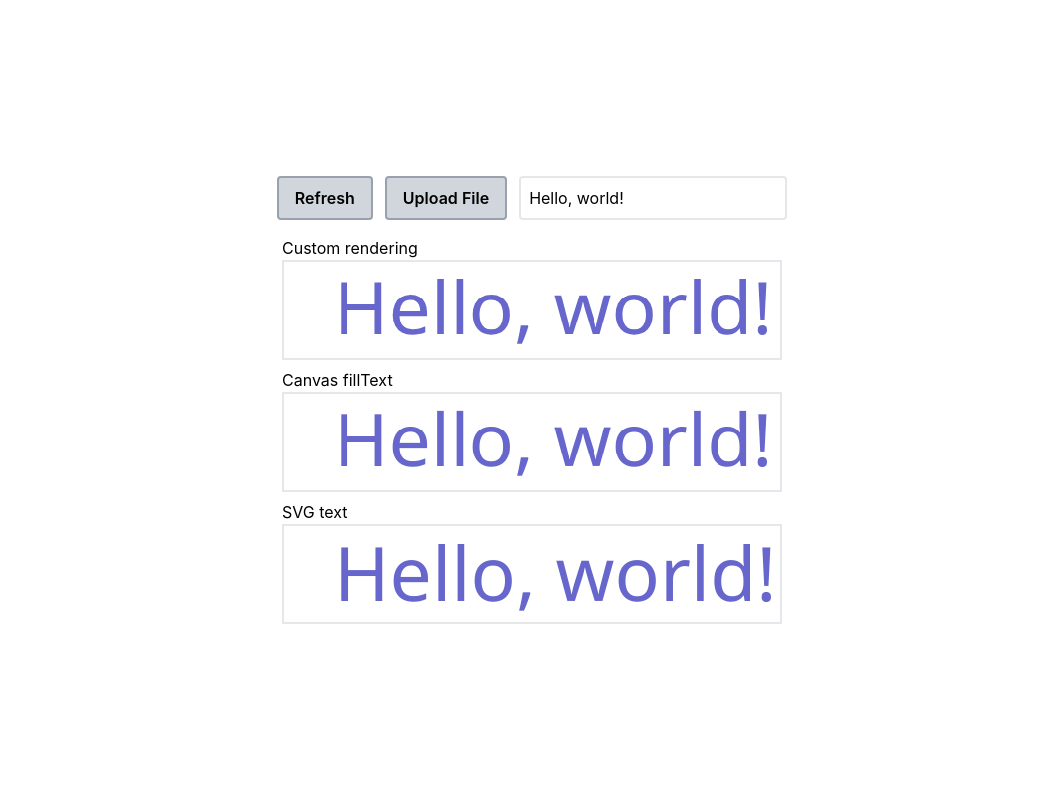
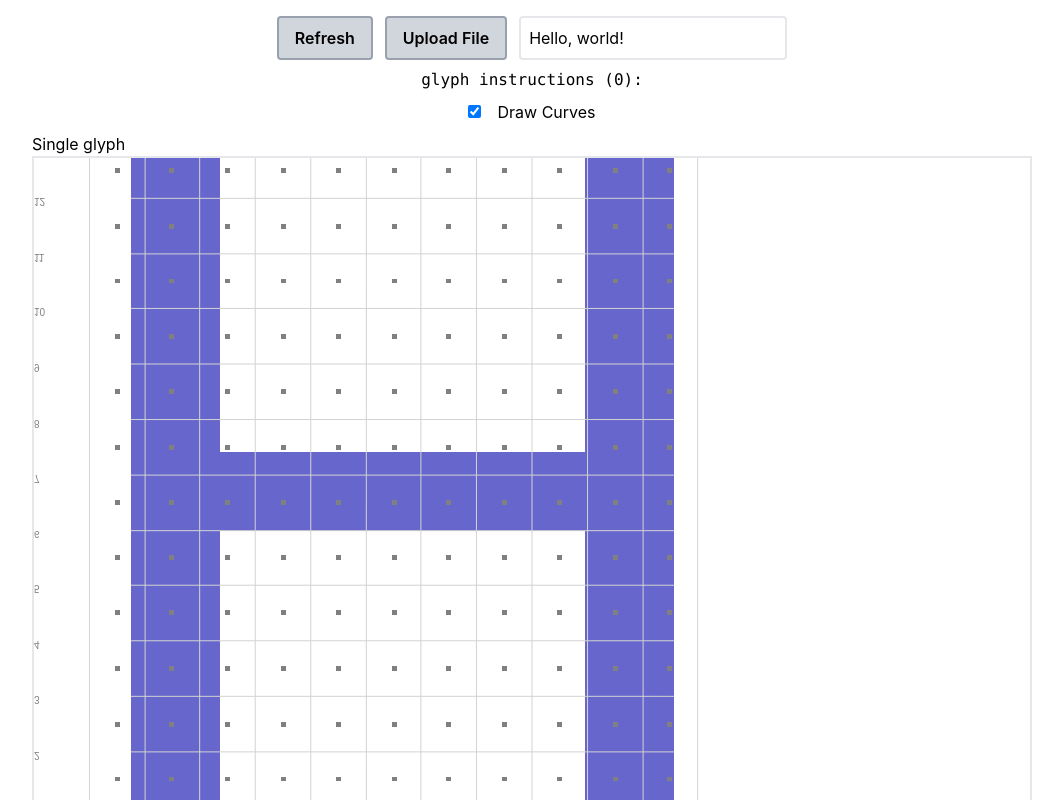
Before and after one commit to anoop901/playing-with-fonts, a React (Vite) app: page / in a window 1280 px wide. Shown: the top 800 px of the page, without its empty margins (108-1171 px from the left). Built offline with nearby package versions, Linux system fonts and the light colour scheme.

Commit message:
draw single glyph with pixel grid

```diff
--- a/src/App.tsx
+++ b/src/App.tsx
@@ -21,9 +21,11 @@ import defaultFontUrl from "./assets/NotoSans-Regular.ttf";
 function App() {
   const canvasRef = useRef<HTMLCanvasElement>(null);
   const canvas2Ref = useRef<HTMLCanvasElement>(null);
+  const canvas3Ref = useRef<HTMLCanvasElement>(null);
   const fileInputRef = useRef<HTMLInputElement>(null);
   const [selectedFile, setSelectedFile] = useState<string | null>(null);
   const [fileData, setFileData] = useState<Uint8Array | null>(null);
+  const [drawCurves, setDrawCurves] = useState<boolean>(true);
 
   useEffect(() => {
     fetch(defaultFontUrl)
@@ -47,6 +49,12 @@ function App() {
   }, [fileData]);
   const [text, setText] = useState<string>("Hello, world!");
 
+  const firstGlyph = useMemo(() => {
+    const charCode = text.charCodeAt(0) || 0;
+    const glyphIndex = fontData?.lookupGlyphIndex(charCode) ?? 0;
+    return fontData?.glyphs[glyphIndex];
+  }, [fontData, text]);
+
   function clear(ctx: CanvasRenderingContext2D) {
     const dpr = window.devicePixelRatio || 1;
     ctx.canvas.width = CANVAS_WIDTH_PX * dpr;
@@ -56,7 +64,8 @@ function App() {
     ctx.clearRect(0, 0, CANVAS_WIDTH_PX, CANVAS_HEIGHT_PX);
   }
 
-  const drawGlyph = (ctx: CanvasRenderingContext2D, glyph: GlyphData) => {
+  const drawGlyph = useCallback(
+    (ctx: CanvasRenderingContext2D, glyph: GlyphData) => {
       // Draw bounding box
       ctx.fillStyle = BBOX_FILL_COLOR;
       ctx.fillRect(
@@ -72,12 +81,16 @@ function App() {
       let startPointIndex = 0;
       const impliedOnCurvePoints = [];
       for (const contour of glyph.contours) {
-      const pointsInContour = glyph.points.slice(startPointIndex, contour + 1);
+        const pointsInContour = glyph.points.slice(
+          startPointIndex,
+          contour + 1,
+        );
         ctx.moveTo(pointsInContour[0].vec.x, pointsInContour[0].vec.y);
 
         for (let i = 1; i < pointsInContour.length; i++) {
           const lastPt = pointsInContour[i - 1];
           const pt = pointsInContour[i];
+          if (drawCurves) {
             if (!lastPt.onCurve && !pt.onCurve) {
               const midpoint = lastPt.vec.lerp(pt.vec, 0.5);
               impliedOnCurvePoints.push(midpoint);
@@ -88,8 +101,16 @@ function App() {
                 midpoint.y,
               );
             } else if (!lastPt.onCurve && pt.onCurve) {
-          ctx.quadraticCurveTo(lastPt.vec.x, lastPt.vec.y, pt.vec.x, pt.vec.y);
+              ctx.quadraticCurveTo(
+                lastPt.vec.x,
+                lastPt.vec.y,
+                pt.vec.x,
+                pt.vec.y,
+              );
             } else if (lastPt.onCurve && pt.onCurve) {
+              ctx.lineTo(pt.vec.x, pt.vec.y);
+            }
+          } else {
             ctx.lineTo(pt.vec.x, pt.vec.y);
           }
         }
@@ -139,7 +160,9 @@ function App() {
           ctx.stroke();
         }
       }
-  };
+    },
+    [drawCurves],
+  );
 
   const drawFromFontFile = useCallback(() => {
     const ctx = canvasRef.current?.getContext("2d");
@@ -163,7 +186,66 @@ function App() {
       }
       ctx.translate(glyph?.hMetrics.advanceWidth ?? 0, 0);
     }
-  }, [fontData, text]);
+  }, [drawGlyph, fontData, text]);
+
+  const drawSingleGlyph = useCallback(() => {
+    const ctx = canvas3Ref.current?.getContext("2d");
+    if (!ctx) return;
+    if (!fontData) return;
+
+    ctx.canvas.width = fontData.unitsPerEm;
+    ctx.canvas.height = fontData.unitsPerEm;
+    ctx.resetTransform();
+    ctx.clearRect(0, 0, CANVAS_WIDTH_PX, CANVAS_HEIGHT_PX);
+
+    ctx.translate(0, fontData.unitsPerEm + fontData.descender);
+    ctx.scale(1, -1);
+    // ctx.scale(0.8, 0.8);
+
+    const glyph = firstGlyph;
+    if (!glyph) return;
+    drawGlyph(ctx, glyph);
+
+    ctx.strokeStyle = "lightgray";
+    ctx.fillStyle = "gray";
+    ctx.lineWidth = 1;
+
+    const xwMin = Math.floor((glyph.xMin * FONT_SIZE) / fontData.unitsPerEm);
+    const xwMax = Math.ceil((glyph.xMax * FONT_SIZE) / fontData.unitsPerEm);
+    const ywMin = Math.floor((glyph.yMin * FONT_SIZE) / fontData.unitsPerEm);
+    const ywMax = Math.ceil((glyph.yMax * FONT_SIZE) / fontData.unitsPerEm);
+    for (let yw = ywMin; yw <= ywMax; yw++) {
+      const gy = (yw * fontData.unitsPerEm) / FONT_SIZE;
+      ctx.beginPath();
+      ctx.moveTo(glyph.xMin, gy);
+      ctx.lineTo(glyph.xMax, gy);
+      ctx.stroke();
+      ctx.fillText(yw.toString(), 0, gy);
+    }
+    for (let xw = xwMin; xw <= xwMax; xw++) {
+      ctx.beginPath();
+      const gx = (xw * fontData.unitsPerEm) / FONT_SIZE;
+      ctx.moveTo(gx, glyph.yMin);
+      ctx.lineTo(gx, glyph.yMax);
+      ctx.stroke();
+      ctx.fillText(xw.toString(), gx, 0);
+    }
+    for (let yw = ywMin; yw < ywMax; yw++) {
+      //   int yg = ((y_orig_world - yw) * 2 - 1) * ttf_head_table->units_per_em /
+      //            (font_size * 2);
+      const yg = Math.floor(
+        ((yw * 2 + 1) * fontData.unitsPerEm) / (FONT_SIZE * 2),
+      );
+      for (let xw = xwMin; xw < xwMax; xw++) {
+        //   int xg = ((xw - x_orig_world) * 2 + 1) * ttf_head_table->units_per_em /
+        //            (font_size * 2);
+        const xg = Math.floor(
+          ((xw * 2 + 1) * fontData.unitsPerEm) / (FONT_SIZE * 2),
+        );
+        ctx.fillRect(xg - 2, yg - 2, 5, 5);
+      }
+    }
+  }, [drawGlyph, firstGlyph, fontData]);
 
   const drawDirectlyToCanvas = useCallback(async () => {
     const ctx = canvas2Ref.current?.getContext("2d");
@@ -173,7 +255,10 @@ function App() {
     if (fontData == null || fileData == null) return;
 
     // 1. Create a FontFace from the raw binary
-    const fontFace = new FontFace("MyUploadedFont", fileData.buffer as ArrayBuffer);
+    const fontFace = new FontFace(
+      "MyUploadedFont",
+      fileData.buffer as ArrayBuffer,
+    );
 
     // 2. Load it (parses the font and makes it ready to use)
     await fontFace.load();
@@ -195,7 +280,8 @@ function App() {
   const draw = useCallback(() => {
     drawFromFontFile();
     drawDirectlyToCanvas();
-  }, [drawDirectlyToCanvas, drawFromFontFile]);
+    drawSingleGlyph();
+  }, [drawDirectlyToCanvas, drawFromFontFile, drawSingleGlyph]);
 
   useEffect(() => {
     draw();
@@ -248,9 +334,35 @@ function App() {
           {fontError}
         </div>
       )}
-      {fontData && <div className="font-mono"></div>}
+      {fontData && (
+        <div className="font-mono">
+          <div>
+            glyph instructions ({firstGlyph?.instructions?.length}):{" "}
+            {firstGlyph?.instructions}
+          </div>
+        </div>
+      )}
+      <div className="flex gap-4 items-baseline">
+        <input
+          name="draw-curves"
+          type="checkbox"
+          checked={drawCurves}
+          onChange={(e) => {
+            setDrawCurves(e.currentTarget.checked);
+          }}
+        />
+        <label>Draw Curves</label>
+      </div>
       <div className="flex flex-col items-start">
-        <div>Custom rendering</div>
+        <div>Single glyph</div>
+        <canvas
+          ref={canvas3Ref}
+          style={{ width: fontData?.unitsPerEm, height: fontData?.unitsPerEm }}
+          className="border-2 border-gray-200 [image-rendering:pixelated]"
+        />
+      </div>
+      <div className="flex flex-col items-start">
+        <div>Canvas path rendering</div>
         <canvas
           ref={canvasRef}
           style={{ width: CANVAS_WIDTH_PX, height: CANVAS_HEIGHT_PX }}
--- a/src/constants.ts
+++ b/src/constants.ts
@@ -19,4 +19,4 @@ export const CONTOUR_POINT_OFF_CURVE_COLOR = "#000088";
 export const CONTOUR_POINT_LINE_WIDTH = 10;
 export const CONTOUR_POINT_RADIUS = 20;
 
-export const FONT_SIZE = 75;
+export const FONT_SIZE = 18;
--- a/src/parseFontFile.ts
+++ b/src/parseFontFile.ts
@@ -11,6 +11,7 @@ export type GlyphData = {
   xMax: number;
   yMin: number;
   yMax: number;
+  instructions: number[];
   hMetrics: HMetrics;
 };
 
@@ -126,7 +127,10 @@ export default function parseFontData(data: Uint8Array) {
     }
     const numPoints = contours[contours.length - 1] + 1;
     const instructionLength = readUint16();
-    offset += instructionLength;
+    const instructions = [];
+    for (let instri = 0; instri < instructionLength; instri++) {
+      instructions.push(readUint8());
+    }
     const flags: Flags[] = [];
     while (flags.length < numPoints) {
       const currFlags = parseFlags(readUint8());
@@ -155,6 +159,7 @@ export default function parseFontData(data: Uint8Array) {
       yMin,
       xMax,
       yMax,
+      instructions,
       hMetrics: { advanceWidth: 0, lsb: 0 },
     };
   }
@@ -248,6 +253,7 @@ export default function parseFontData(data: Uint8Array) {
   }
 
   const glyphs: GlyphData[] = [];
+  let glyphindex = 0;
   for (const loc of locs) {
     if (loc != null) {
       offset = glyfTable.offset + (locShortFormat ? 2 : 1) * loc;
@@ -260,11 +266,13 @@ export default function parseFontData(data: Uint8Array) {
         xMax: 0,
         yMin: 0,
         yMax: 0,
+        instructions: [],
         hMetrics: {
           advanceWidth: 0,
           lsb: 0,
         },
       });
+      glyphindex++;
     }
   }
 
@@ -375,7 +383,6 @@ export default function parseFontData(data: Uint8Array) {
 
   return {
     numTables,
-    glyfTable: tableDirectory.get("glyf"),
     glyphs,
     unitsPerEm,
     ascender,
```
Lines whose indentation alone changed are shown as unchanged.
